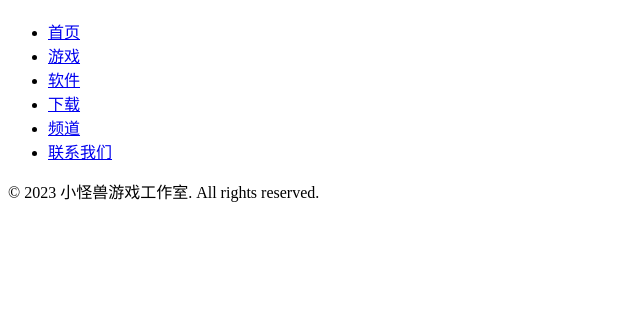
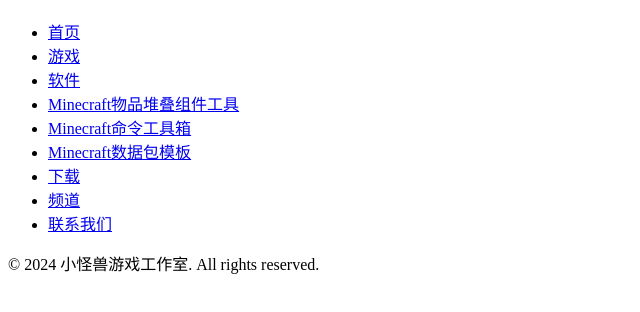
Before and after one commit to sunmoonsakura/sunmoonsakura.github.io, a plain HTML site: page index.html in a window 1280 px wide. Shown: the part 70-382 px from the top of the page, without its empty margins (0-640 px from the left). Drawn offline with Linux system fonts and the light colour scheme.

Commit message:
index.html

```diff
--- a/index.html
+++ b/index.html
@@ -15,9 +15,12 @@
         <ul>
             <li><a href="#">首页</a></li>
             <li><a href="#">游戏</a></li>
-            <li><a href="#">软件</a></li>
-            <li><a href="#">下载</a></li>
-            <li><a href="#">频道</a></li>
+            <li><a href="https://github.com/sunmoonsakura">软件</a></li>
+            <li><a href="https://github.com/sunmoonsakura/Minecraft-Item-Stack-Component-Tool">Minecraft物品堆叠组件工具</a></li>
+            <li><a href="https://github.com/sunmoonsakura/Minecraft-ToolBox">Minecraft命令工具箱</a></li>
+            <li><a href="https://github.com/sunmoonsakura/Minecraft-DataPack-Template">Minecraft数据包模板</a></li>
+            <li><a href="https://github.com/sunmoonsakura">下载</a></li>
+            <li><a href="https://pd.qq.com/s/hbe6t7md">频道</a></li>
             <li><a href="#">联系我们</a></li>
         </ul>
     </nav>
@@ -26,7 +29,7 @@
 
 
 <footer>
-    <p>&copy; 2023 小怪兽游戏工作室. All rights reserved.</p>
+    <p>&copy; 2024 小怪兽游戏工作室. All rights reserved.</p>
 </footer>
 
 </body>
```
